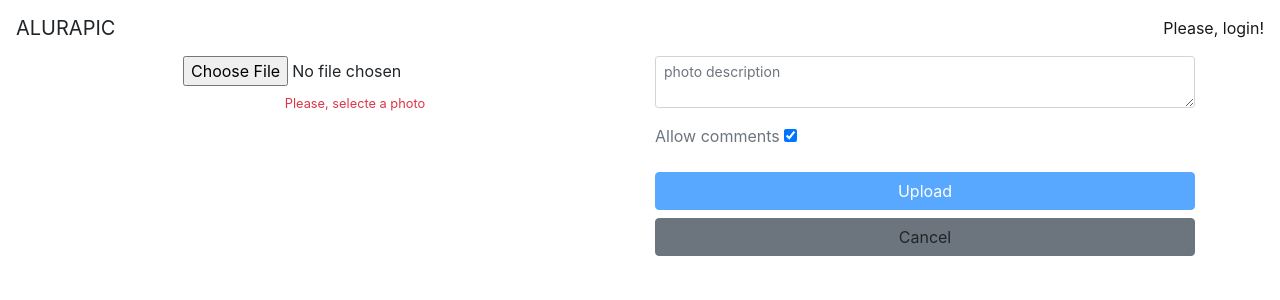
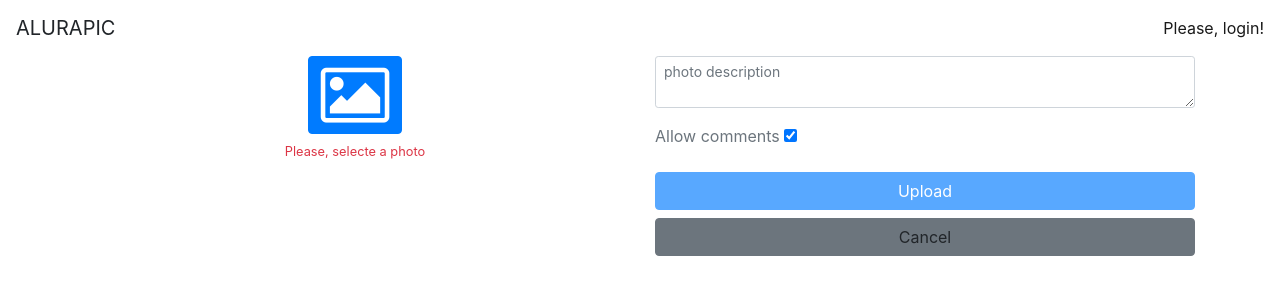
Before and after one commit to gustavofoa/alura, an Angular app in the folder angular-fundamentos/alurapic/: page /p/add in a window 1280 px wide. Shown: the top 300 px of the page. Built offline with nearby package versions, Linux system fonts and the light colour scheme.

Commit message:
immediate click directive

```diff
--- a/angular-fundamentos/alurapic/src/app/app.module.ts
+++ b/angular-fundamentos/alurapic/src/app/app.module.ts
@@ -8,6 +8,7 @@
 import { HomeModule } from './home/home.module';
 import { HeaderComponent } from './core/header/header.component';
 import { CoreModule } from './core/core.module';
+import { ImmediateClickDirective } from './shared/directives/immediate-click/immediate-click.directive';
 
 @NgModule({
   declarations: [
--- a/angular-fundamentos/alurapic/src/app/photos/photo-form/photo-form.component.html
+++ b/angular-fundamentos/alurapic/src/app/photos/photo-form/photo-form.component.html
@@ -1,16 +1,27 @@
 <div class="container">
     <form [formGroup]="photoForm" class="row" (submit)="upload()">
       <div class="col-md-6 text-center">
-        <input
+        <div class="form-group" *ngIf="!preview else previewImage">
+          <button apImmediateClick type="button" (click)="fileInput.click()" class="btn btn-primary">
+              <i class="fa fa-image fa-4x align-middle"></i>
+          </button>
+          <input #fileInput
+            hidden
             formControlName="file"
             type="file"
             accept="image/*"
-          (change)="file = $event.target.files[0]"
+            (change)="handleFile($event.target.files[0])"
           >
           <ap-vmessage
             *ngIf="photoForm.get('file').errors?.required"
             text="Please, selecte a photo">
           </ap-vmessage>
+        </div>
+
+        <ng-template #previewImage>
+          <ap-photo [url]="preview" title="Preview"></ap-photo>
+        </ng-template>
+
       </div>
 
       <div class="col-md-6">
--- a/angular-fundamentos/alurapic/src/app/photos/photo-form/photo-form.component.ts
+++ b/angular-fundamentos/alurapic/src/app/photos/photo-form/photo-form.component.ts
@@ -12,6 +12,7 @@
 
   photoForm: FormGroup;
   file: File;
+  preview: string = '';
 
   constructor(
     private formBuilder: FormBuilder,
@@ -37,4 +38,11 @@
 
   }
 
+  handleFile(file){
+    this.file = file;
+    const reader = new FileReader();
+    reader.onload = (event:any) => this.preview = event.target.result;
+    reader.readAsDataURL(file);
+  }
+
 }
--- a/angular-fundamentos/alurapic/src/app/photos/photo-form/photo-form.module.ts
+++ b/angular-fundamentos/alurapic/src/app/photos/photo-form/photo-form.module.ts
@@ -5,6 +5,8 @@
 import { ReactiveFormsModule, FormsModule } from '@angular/forms';
 import { VMessageModule } from 'src/app/shared/components/vmessage/vmessage.module';
 import { RouterModule } from '@angular/router';
+import { PhotoModule } from '../photo/photo.module';
+import { ImmediateClickModule } from 'src/app/shared/directives/immediate-click/immediate-click.module';
 
 @NgModule({
   declarations: [
@@ -15,7 +17,9 @@
     ReactiveFormsModule,
     VMessageModule,
     FormsModule,
-    RouterModule
+    RouterModule,
+    PhotoModule,
+    ImmediateClickModule
   ]
 })
 export class PhotoFormModule { }
--- /dev/null
+++ b/angular-fundamentos/alurapic/src/app/shared/directives/immediate-click/immediate-click.directive.ts
@@ -0,0 +1,22 @@
+import { Directive, ElementRef, OnInit } from '@angular/core';
+import { PlatformDetectorService } from 'src/app/core/platform-detector/platform-detector.service';
+
+@Directive({
+  selector: '[apImmediateClick]'
+})
+export class ImmediateClickDirective implements OnInit {
+
+  constructor(
+    private element: ElementRef<any>,
+    private platformDetector: PlatformDetectorService
+    ) { }
+
+  ngOnInit(): void {
+
+    this.platformDetector.isPlatformBrowser &&
+      this.element.nativeElement.click();
+
+  }
+
+
+}
```
Also changed, not shown: angular-fundamentos/alurapic/src/app/shared/directives/immediate-click/immediate-click.module.ts (added, +12 -0 lines), 4 other files (tests, documents, lock files or other folders). Lines whose indentation alone changed are shown as unchanged.
